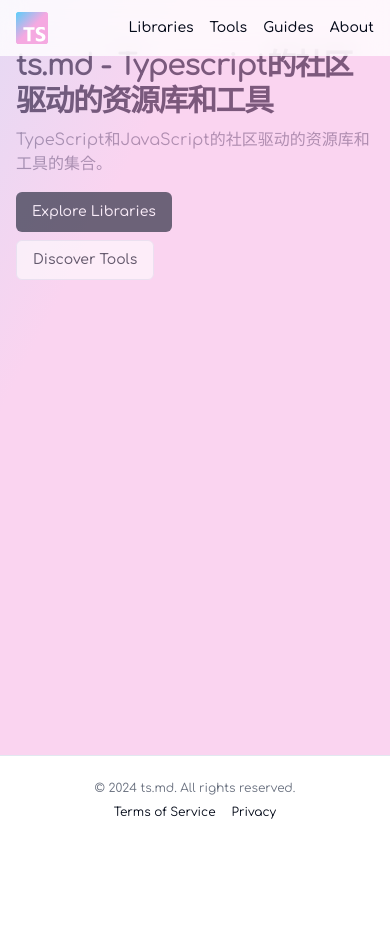
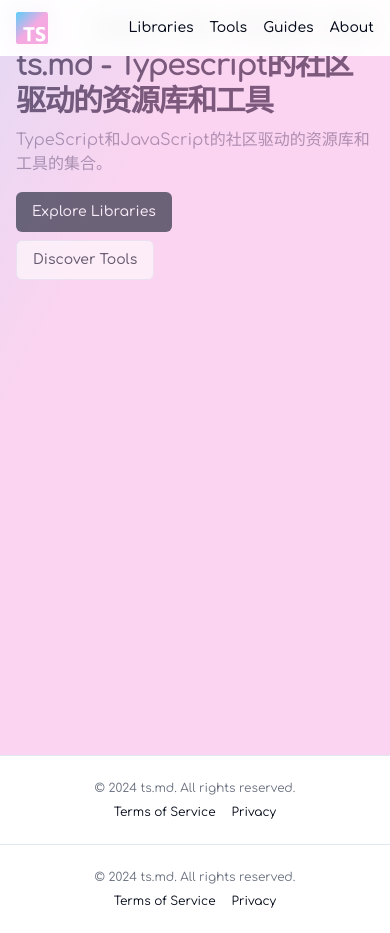
Before and after one commit to cvyl/ts.md, a Next.js app: page / in a window 390 px wide. Before the commit the page ends 844 px from the top, so only its background shows below. Built offline with nearby package versions, Linux system fonts and the light colour scheme.

Commit message:
feat: move footer and navbar to components

```diff
--- a/src/app/layout.tsx
+++ b/src/app/layout.tsx
@@ -2,6 +2,8 @@
 import { Comfortaa } from 'next/font/google'
 import './globals.css'
 import { siteConfig } from '@/config/site'
+import NaviBar from '@/components/_app/_navbar'
+import FooterBar from '@/components/_app/_footer'
 
 const comfortaa = Comfortaa({
 	subsets: ['latin'],
@@ -17,8 +19,12 @@
 	children: React.ReactNode
 }>) {
 	return (
-		<html lang='en'>
-			<body className={comfortaa.variable}>{children}</body>
+		<html lang='en' suppressHydrationWarning>
+			<body className={comfortaa.variable}>
+				<NaviBar />
+				{children}
+				<FooterBar />
+			</body>
 		</html>
 	)
 }
--- /dev/null
+++ b/src/components/_app/_footer.tsx
@@ -0,0 +1,17 @@
+import Link from 'next/link'
+
+export default function FooterBar() {
+	return (
+		<footer className='footerLandingPage'>
+			<p className='footerText'>&copy; 2024 ts.md. All rights reserved.</p>
+			<nav className='footerNav'>
+				<Link href='#' className='footerLink' prefetch={false}>
+					Terms of Service
+				</Link>
+				<Link href='#' className='footerLink' prefetch={false}>
+					Privacy
+				</Link>
+			</nav>
+		</footer>
+	)
+}
--- /dev/null
+++ b/src/components/_app/_navbar.tsx
@@ -0,0 +1,31 @@
+import Link from 'next/link'
+import { TypeIcon } from '@/components/icons'
+
+export default function NaviBar() {
+	return (
+		<header className='headerLandingPage'>
+			<Link
+				href='#'
+				className='flex items-center justify-center'
+				prefetch={false}
+			>
+				<TypeIcon className='h-8 w-8' />
+				<span className='sr-only'>ts.md</span>
+			</Link>
+			<nav className='ml-auto flex gap-4 sm:gap-6'>
+				<Link href='#' className='navLink' prefetch={false}>
+					Libraries
+				</Link>
+				<Link href='#' className='navLink' prefetch={false}>
+					Tools
+				</Link>
+				<Link href='#' className='navLink' prefetch={false}>
+					Subdomain
+				</Link>
+				<Link href='#' className='navLink' prefetch={false}>
+					About
+				</Link>
+			</nav>
+		</header>
+	)
+}
```
